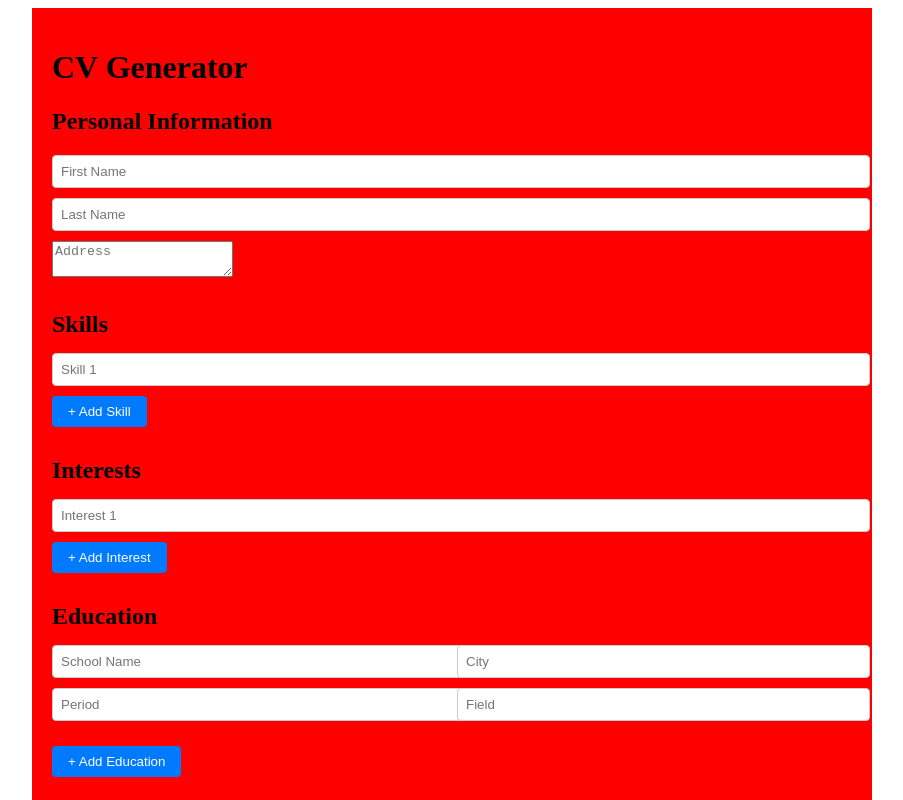
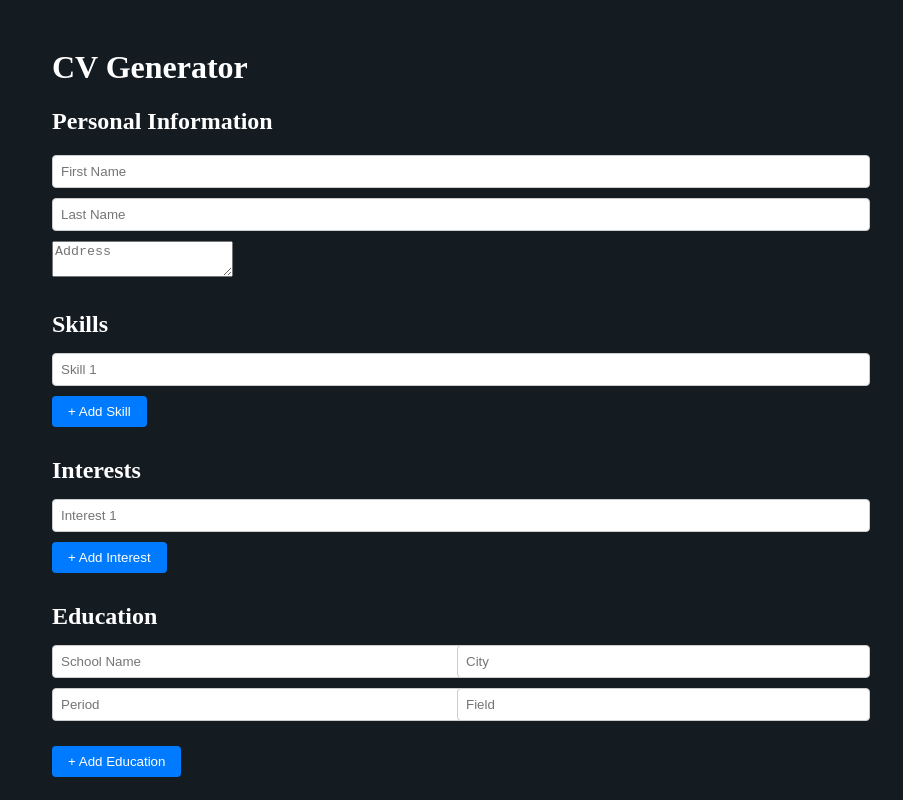
Before and after one commit to domintes/CVision, a React (Vite) app: page / in a window 1280 px wide. Shown: the top 800 px of the page, without its empty margins (188-1091 px from the left). Built offline with nearby package versions, Linux system fonts and the light colour scheme.

Commit message:
Styles update, add sass

```diff
--- a/package.json
+++ b/package.json
@@ -12,11 +12,12 @@
     "preview": "cross-env NODE_ENV=production vite preview"
   },
   "dependencies": {
-    "electron": "^23.0.0",
+    "electron": "^35.1.3",
     "glob": "^10.3.10",
     "jspdf": "^3.0.1",
     "react": "^18.0.0",
     "react-dom": "^18.0.0",
+    "sass": "^1.86.2",
     "tailwindcss": "^4.1.1"
   },
   "devDependencies": {
--- a/src/App.jsx
+++ b/src/App.jsx
@@ -1,5 +1,5 @@
 import { useState } from 'react';
-import './app.css';
+import './app.scss';
 
 const App = () => {
   const [personalInfo, setPersonalInfo] = useState({
--- /dev/null
+++ b/src/App.scss
@@ -0,0 +1,78 @@
+$primary-color: #007bff;
+$secondary-color: #0056b3;
+$border-radius: 4px;
+$font-family: Arial, sans-serif;
+
+
+body {
+  background-color: #141b21;
+  color: white;
+}
+
+.cv-builder {
+  max-width: 800px;
+  margin: 0 auto;
+  padding: 20px;
+  background-color: #141b21;
+
+  .personal-info {
+    margin-bottom: 30px;
+
+    input {
+      width: 100%;
+      margin-bottom: 10px;
+      padding: 8px;
+    }
+  }
+
+  .address {
+    display: grid;
+    grid-template-columns: 3fr 1fr 1fr;
+    gap: 10px;
+  }
+
+  .section {
+    margin-bottom: 30px;
+
+    h2 {
+      margin-bottom: 15px;
+    }
+  }
+
+  ul {
+    list-style: none;
+    padding: 0;
+
+    li {
+      margin-bottom: 10px;
+    }
+  }
+
+  input {
+    width: 100%;
+    padding: 8px;
+    border: 1px solid #ccc;
+    border-radius: 4px;
+  }
+
+  button {
+    background: #007bff;
+    color: white;
+    border: none;
+    padding: 8px 16px;
+    border-radius: 4px;
+    cursor: pointer;
+    margin-top: 10px;
+
+    &:hover {
+      background: #0056b3;
+    }
+  }
+
+  .education-item {
+    display: grid;
+    grid-template-columns: 1fr 1fr;
+    gap: 10px;
+    margin-bottom: 15px;
+  }
+}
--- a/src/app.css
+++ /dev/null
@@ -1,67 +0,0 @@
-.cv-builder {
-  max-width: 800px;
-  margin: 0 auto;
-  padding: 20px;
-  background-color: red;
-}
-
-.personal-info {
-  margin-bottom: 30px;
-}
-
-.personal-info input {
-  width: 100%;
-  margin-bottom: 10px;
-  padding: 8px;
-}
-
-.address {
-  display: grid;
-  grid-template-columns: 3fr 1fr 1fr;
-  gap: 10px;
-}
-
-.section {
-  margin-bottom: 30px;
-}
-
-.section h2 {
-  margin-bottom: 15px;
-}
-
-ul {
-  list-style: none;
-  padding: 0;
-}
-
-li {
-  margin-bottom: 10px;
-}
-
-input {
-  width: 100%;
-  padding: 8px;
-  border: 1px solid #ccc;
-  border-radius: 4px;
-}
-
-button {
-  background: #007bff;
-  color: white;
-  border: none;
-  padding: 8px 16px;
-  border-radius: 4px;
-  cursor: pointer;
-  margin-top: 10px;
-}
-
-button:hover {
-  background: #0056b3;
-}
-
-.education-item {
-  display: grid;
-  grid-template-columns: 1fr 1fr;
-  gap: 10px;
-  margin-bottom: 15px;
-}
```
Also changed, not shown: vite.config.js (+4 -7 lines), src/styles/variables.scss (added), 2 other files (tests, documents, lock files or other folders).
